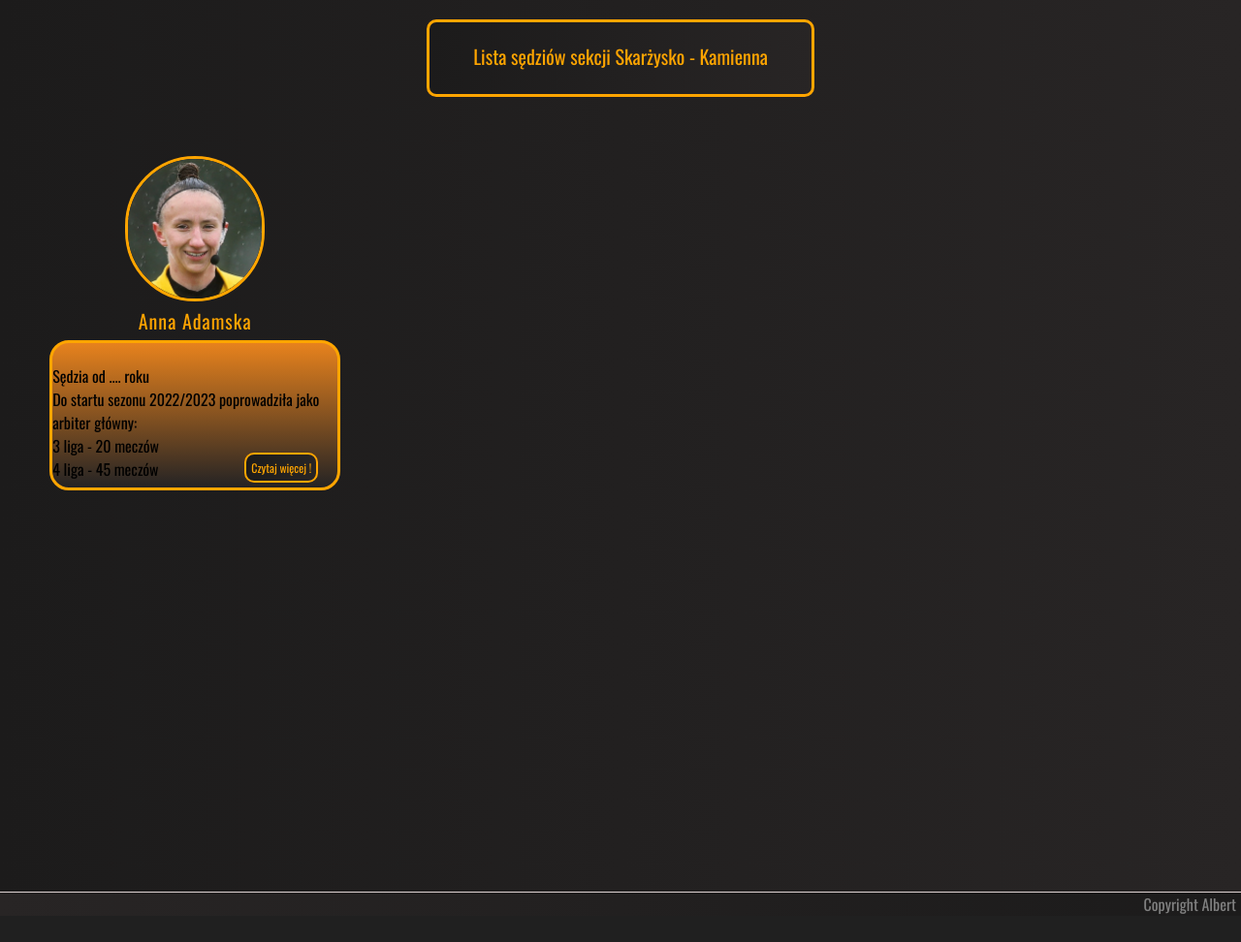
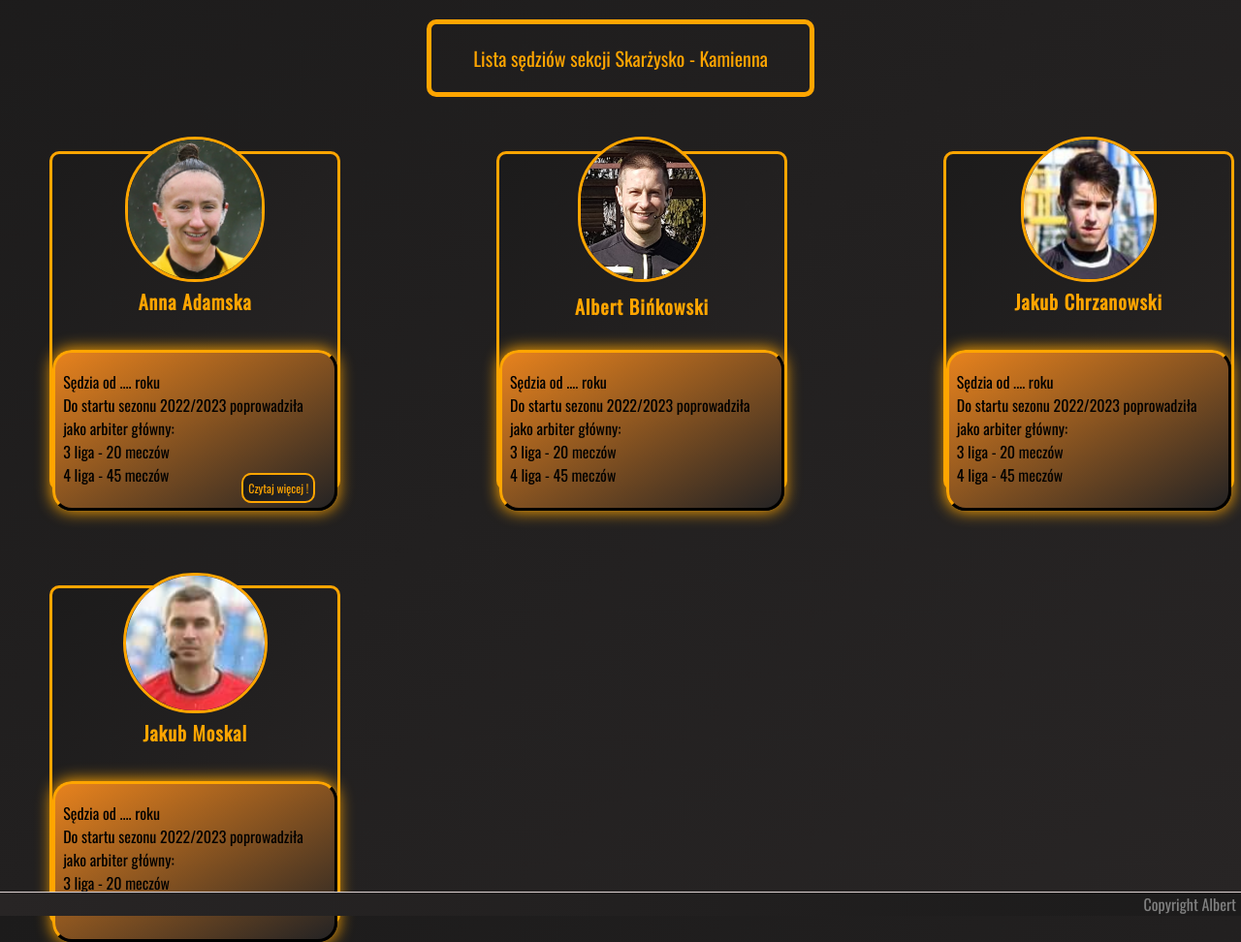
Before and after one commit to AlbertB93/SkoRefs, a PHP site: page /pages/contact.html in a window 1280 px wide. Shown: the part 170-1142 px from the top of the page at 97% size. Before the commit the page ends 1113 px from the top, so only its background shows below. Run offline with PHP 8.4, Linux system fonts and the light colour scheme.

Commit message:
changes views in contact.html ( test)

```diff
--- a/app.js
+++ b/app.js
@@ -29,3 +29,6 @@ function toggle(idDiv) {
 
 }
  */
+
+const OBRAZ = document.querySelector(".list--refs--title");
+console.log(OBRAZ);
--- /dev/null
+++ b/apptest.js
@@ -0,0 +1,4 @@
+
+const OBRAZ = document.querySelector()
+
+console.log(OBRAZ);
--- a/pages/contact.html
+++ b/pages/contact.html
@@ -11,7 +11,7 @@
     <link rel="preconnect" href="https://fonts.gstatic.com" crossorigin>
     <link href="https://fonts.googleapis.com/css2?family=Barlow+Semi+Condensed:wght@600;700&family=Oswald&display=swap"
         rel="stylesheet">
-    <script src="../app.js"></script>
+<!--     <script src="../apptest.js"></script> -->
 </head>
 
 <body>
@@ -54,12 +54,13 @@
                     </button>
                 </div>
             </div>
-            <!-- <div class="ref--person" id="BA">
+    <div class="ref--person" id="BA">
                 <div class="ref--person--image">
                     <img src="../images/persons/BAlbert.PNG" alt="FELEK" class="ref--person--image--file">
                 </div>
+                                    <p class="ref--person--description--name">Albert Bińkowski </p>
                 <div class="ref--person--description">
-                    <p class="ref--person--description--name">Albert Bińkowski </p>
+
                     <p class="ref--person--description--shortDescritpion">
                         Sędzia od .... roku </br>
                         Do startu sezonu 2022/2023 poprowadziła jako arbiter główny: </br>
@@ -68,12 +69,13 @@
                     </p>
                 </div>
             </div>
-            <div class="ref--person" id="CJ">
+                    <div class="ref--person" id="CJ">
                 <div class="ref--person--image">
                     <img src="../images/persons/CJakub.PNG" alt="FELEK" class="ref--person--image--file">
+                                        <p class="ref--person--description--name"> Jakub Chrzanowski </p>
                 </div>
                 <div class="ref--person--description">
-                    <p class="ref--person--description--name"> Jakub Chrzanowski </p>
+
                     <p class="ref--person--description--shortDescritpion">
                         Sędzia od .... roku </br>
                         Do startu sezonu 2022/2023 poprowadziła jako arbiter główny: </br>
@@ -85,9 +87,10 @@
             <div class="ref--person" id="MJ">
                 <div class="ref--person--image">
                     <img src="../images/persons/MJakub.PNG" alt="FELEK" class="ref--person--image--file">
+                                        <p class="ref--person--description--name">Jakub Moskal </p>
                 </div>
                 <div class="ref--person--description">
-                    <p class="ref--person--description--name">Jakub Moskal </p>
+
                     <p class="ref--person--description--shortDescritpion">
                         Sędzia od .... roku </br>
                         Do startu sezonu 2022/2023 poprowadziła jako arbiter główny: </br>
@@ -95,7 +98,7 @@
                         4 liga - 45 meczów </br>
                     </p>
                 </div>
-            </div> -->
+            </div>
 
         </section>
     </main>
@@ -105,7 +108,7 @@
             Copyright Albert
         </div>
     </footer>
-
+    <script src="../apptest.js"></script>
 </body>
 
 </html>
--- a/style-test.css
+++ b/style-test.css
@@ -19,9 +19,14 @@
 
 body {
     /*     background: linear-gradient(to right, grey, white); */
-/*     background: linear-gradient(to bottom, rgb(206, 202, 206), rgb(255, 186, 57)); */
-    background: linear-gradient(to right, rgb(28, 27, 27), rgb(40, 37, 37));
-/*   */
+/*     background: linear-gradient(to bottom, rgb(28, 27, 28), rgb(255, 186, 57)); */
+/*   background: linear-gradient(to right bottom, rgba(28, 27, 27,0.9), rgba(40, 37, 37,0.7));  */
+/*  background: linear-gradient(to right bottom, rgb(238, 179, 106), rgba(40, 40, 37,0.8)); */
+  background: linear-gradient(to right bottom, rgb(28, 27, 27), rgb(40, 37, 37));
+
+
+    height: 100%;
+
     color: orange;
     width: 100%;
 }
@@ -94,8 +99,8 @@ main {
 /*     background: linear-gradient(to top, rgb(206, 202, 206), rgba(235, 202, 15, 0.555)); */
 
 /*     background: linear-gradient(to bottom, rgb(206, 202, 206), rgb(255, 186, 57)); */
-    background: linear-gradient(to right, rgb(28, 27, 27), rgb(40, 37, 37));
-    min-height: 600px;
+/*     background: linear-gradient(to top, rgb(175, 98, 3), rgb(40, 37, 37)); */
+    height: 100%;
 /*     min-height: 400px; */
 }
 
@@ -109,6 +114,7 @@ footer {
     max-height: 30px;
     padding-right: 5px;
     width: 100%;
+    bottom: 0px;
 }
 
 /************ STRONA GŁÓWNA *****************/
@@ -200,12 +206,18 @@ article a:hover {
 
 
 .list--refs--title {
-    border: solid 3px orange;
-    background: linear-gradient(to right, rgb(28, 27, 27), rgb(40, 37, 37));
+/*     border-left: solid 5px black;
+    border-top: solid 5px black;
+    border-right: solid 5px orange;
+*/
+/*     background: linear-gradient(to right, rgb(28, 27, 27), rgb(40, 37, 37)); */
+
+border: solid 5px orange;
     border-radius: 10px;
     text-align: center;
     color: orange;
     font-size: 20px;
+    font-weight: 400;
     height: 80px;
     width: 400px;
     margin: 20px auto;
@@ -215,18 +227,20 @@ article a:hover {
 .main--refs{
 /*     border: solid 3px yellow; */
 /*     align-items: center; */
-    background: linear-gradient(to right, rgb(28, 27, 27), rgb(40, 37, 37));
+ /*    background: linear-gradient(to top, rgb(175, 98, 3), rgb(40, 37, 37)); */
+/*     background: linear-gradient(to bottom, rgb(243, 109, 7), rgb(143, 77, 2)); */
     display: grid;
     grid-template-columns: 4% 20% 16% 20% 16% 20% 4% ;
-    grid-template-rows: 2% 20% 8% 20% 20% 10% ;
+    grid-template-rows: 2% 20% 16% 20% 20% 10% ;
     height: 800px;
     width: 100%;
 }
 
 .ref--person {
- /*    border: solid 3px orange; */
+    border: solid 3px orange;
     border-radius: 10px;
 /*     background: linear-gradient(to bottom, rgb(206, 202, 206), rgb(255, 186, 57)); */
+  background: linear-gradient(to right bottom, rgb(28, 27, 27), rgb(40, 37, 37));
     display: flex;
     flex-direction: column;
     height: 350px;
@@ -267,21 +281,29 @@ article a:hover {
     flex-direction: column;
     justify-content: center;
     align-items: center;
-    color: orange;
+    color: black;
+    transform: scale(1);
+    transition: transform 0.3s;
 }
 
+.ref--person--image:hover{
+    transform: scale(1.1);
+}
 
 .ref--person--description {
-    border: solid 3px orange;
+    border-left: solid 3px orange;
+    border-top: solid 3px orange;
+    border-right: solid 3px black;
+    border-bottom: solid 3px black;
 /*     background: linear-gradient(to top, rgb(36, 35, 36), rgb(255, 186, 57)); */
-    background: linear-gradient(to top, rgb(36, 35, 36), rgb(231, 130, 29));
+    background: linear-gradient(to left top, rgb(36, 35, 36), rgb(231, 130, 29));
     border-radius: 20px;
-    color: orange;
+    box-shadow: 0 0 16px 1px orange;
     font-size: 20px;
-    height: 200px;
+    margin-top: 30px;
     padding-top: 10px;
 /*     text-align: left; */
-    width: 300px;
+
     position: relative;
 /*     margin-left: 15px; */
 }
@@ -289,7 +311,7 @@ article a:hover {
 .ref--person--image--file {
     border: solid 3px orange;
     border-radius: 90px;
-    max-height: 150px;
+        max-height: 150px;
     max-width: 150px;
 /*     padding-top: 10px; */
 }
@@ -300,6 +322,7 @@ article a:hover {
     color: orange;
     text-shadow: 5px;
     font-size: 20px;
+    font-weight: 600;
 /*     font-weight: 600; */
     letter-spacing: 1px;
     padding-top: 5px;
@@ -307,10 +330,12 @@ article a:hover {
 }
 
 .ref--person--description--shortDescritpion {
+
     color: black;
     font-size: 16px;
-    padding-top: 12px;
+    padding: 8px;
     text-align: left;
+    height: 150px;
 }
 
 .ref--person--description--button {
```
